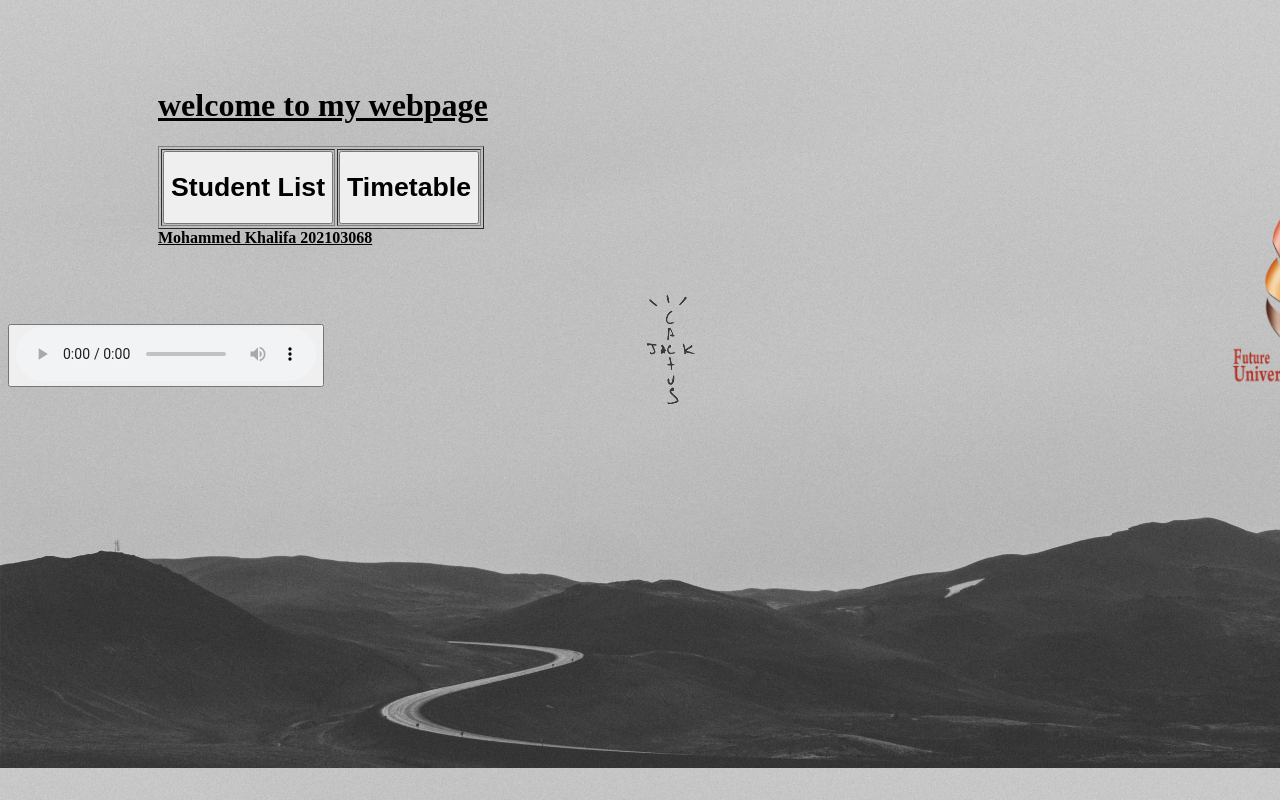
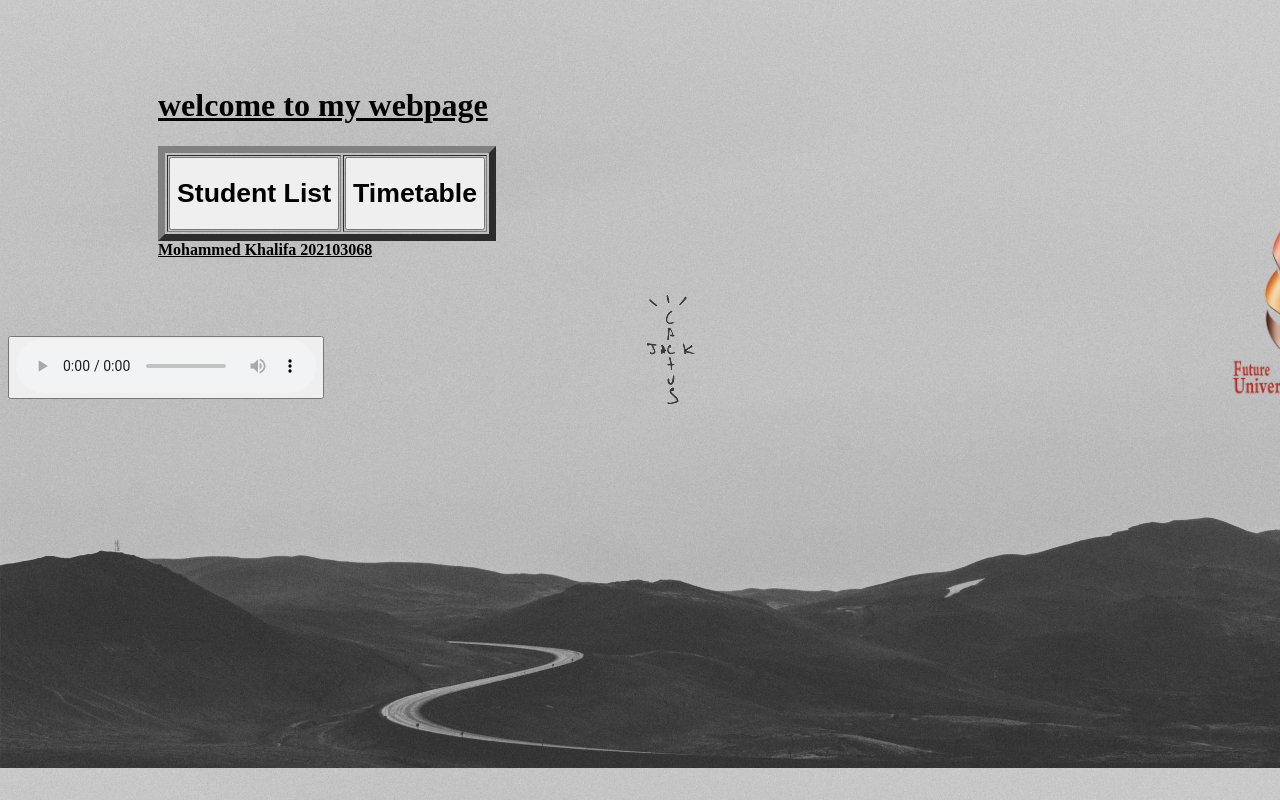
Before and after one commit to 5vlifa/khalifaassignment, a plain HTML site: page index.html in a window 1280 px wide. Shown: the top 800 px of the page. Drawn offline with Linux system fonts and the light colour scheme.

Commit message:
Update index.html

```diff
--- a/index.html
+++ b/index.html
@@ -6,7 +6,7 @@
 <body background="wuss.jpg">
     <div style="position: relative; left:150px; top:66px">
         <h1><u>welcome to my webpage</u></h1>
- <table border="1"
+ <table border="7"
  background="khal1.jpg">
   <tr>
    <td>
```
